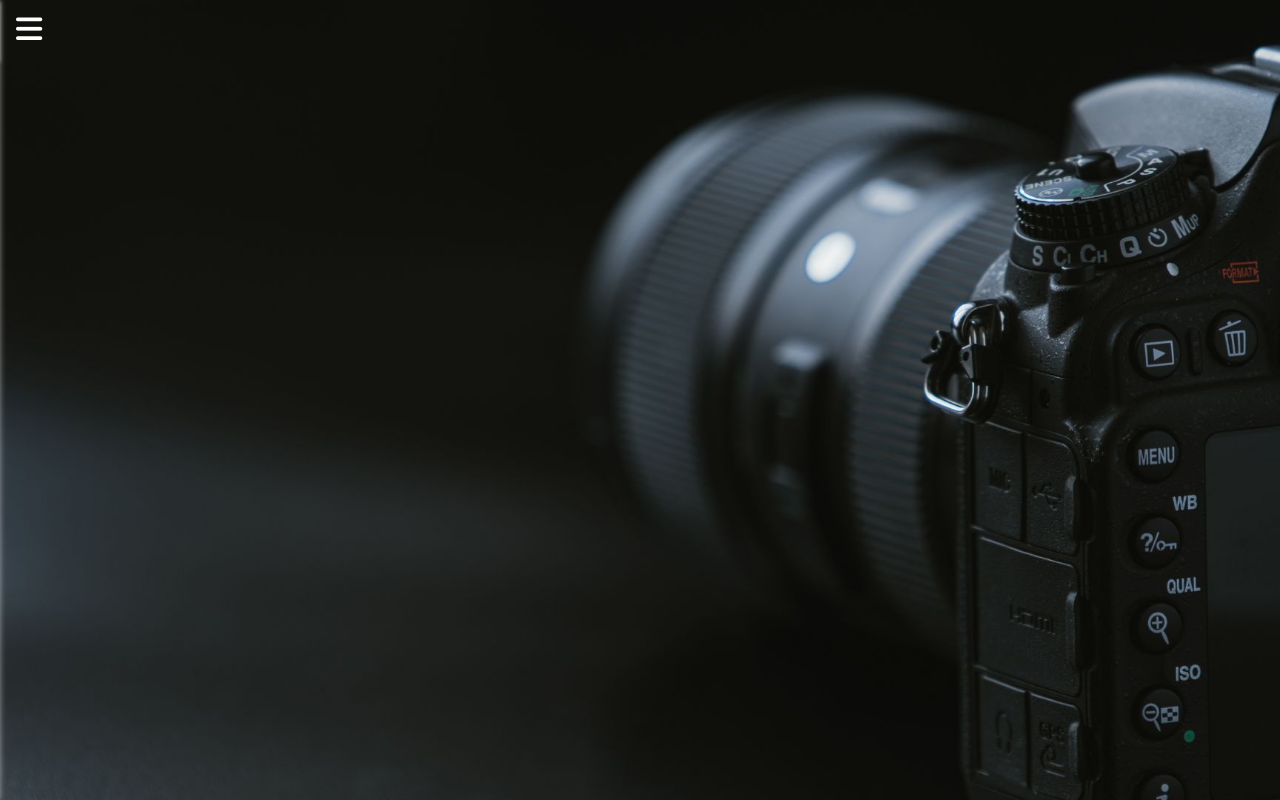
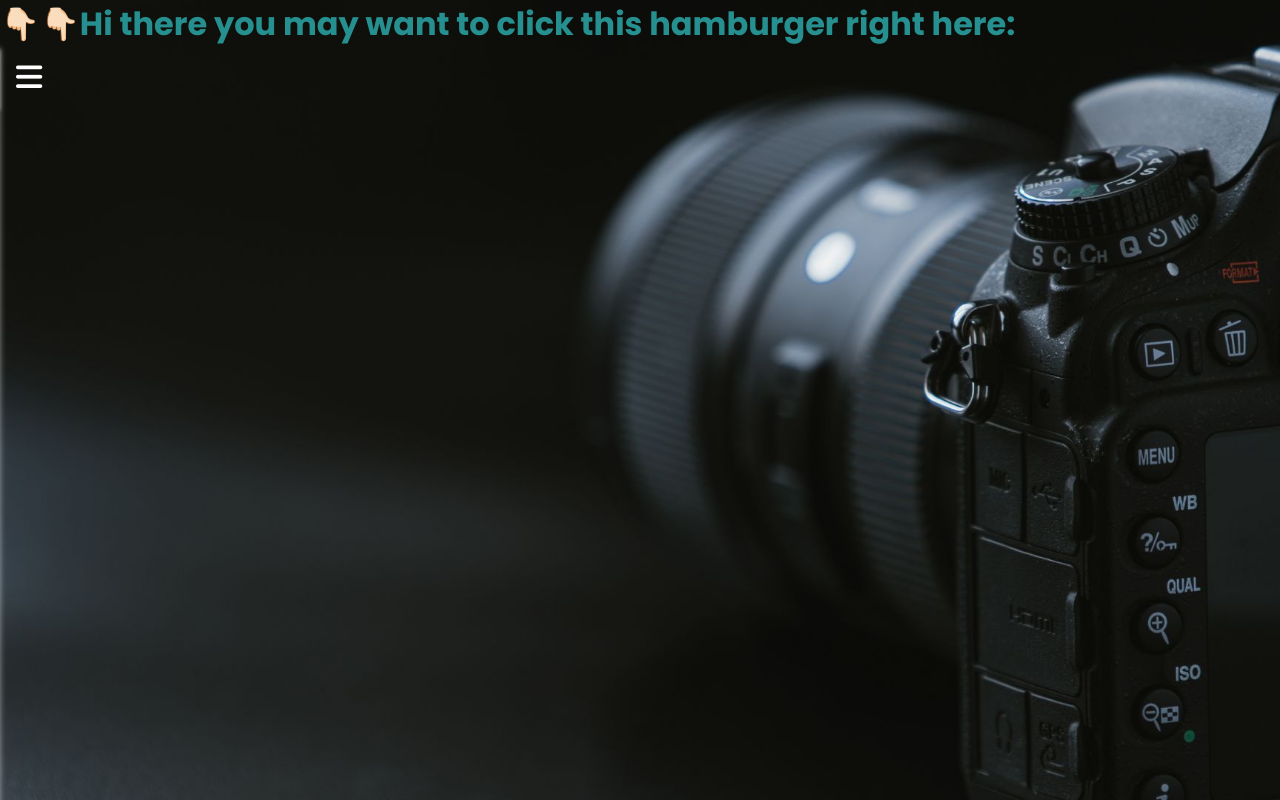
Before and after one commit to atinsharma24/AllChallengesGithub, a plain HTML site: page MiniProject1(Photography HomePage)/index.html in a window 1280 px wide. Drawn offline with Linux system fonts and the light colour scheme.

Commit message:
minor changes2=3222

```diff
--- a/MiniProject1(Photography HomePage)/index.html
+++ b/MiniProject1(Photography HomePage)/index.html
@@ -21,6 +21,7 @@
   </head>
   <body>
     <div class="main_box">
+      <h1>👇🏻👇🏻Hi there you may want to click this hamburger right here: </h1>
       <input type="checkbox" id="check" />
       <div class="btn_one">
         <label for="check">
--- a/MiniProject1(Photography HomePage)/style.css
+++ b/MiniProject1(Photography HomePage)/style.css
@@ -2,6 +2,10 @@
     margin: 0;
     padding: 0;
     font-family: "Poppins", sans-serif;
+}
+
+h1{
+    color: rgb(38, 144, 144);
 }
 
 .main_box{
```
